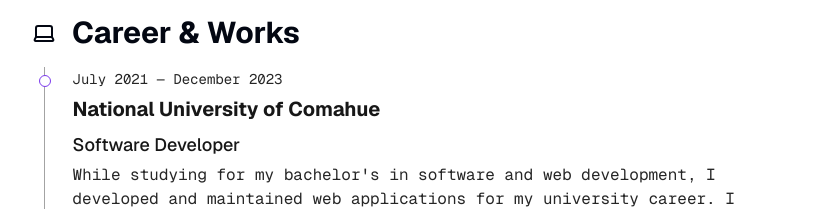
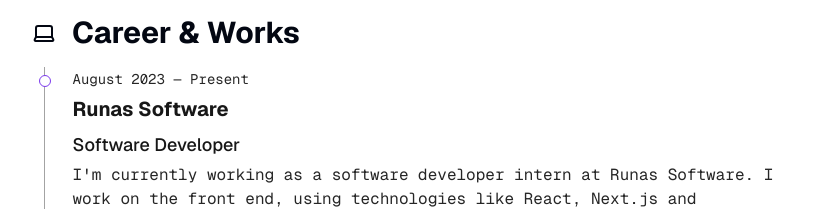
Before and after one commit to gonzalojparra/www, a Next.js app: page / in a window 1280 px wide. Shown: the part 569-778 px from the top of the page, without its empty margins (224-1044 px from the left). Built offline with nearby package versions, Linux system fonts and the light colour scheme.

Commit message:
feat(core): add career data

```diff
--- a/src/components/career-item.tsx
+++ b/src/components/career-item.tsx
@@ -1,8 +1,9 @@
+import Link from 'next/link';
+
 import { Button } from '@/components/ui/button';
 import { ArrowRightIcon } from 'lucide-react';
 
 import { type CareerProps } from '@/types';
-import Link from 'next/link';
 
 export function CareerItem({
   link,
--- a/src/data/index.ts
+++ b/src/data/index.ts
@@ -20,7 +20,7 @@
 };
 
 export const ABOUT = {
-  title: `Frontend Developer, Committed to creating innovative and user-centered solutions.
+  title: `Front end Developer, Committed to creating innovative and user-centered solutions.
   Based in Neuquén, Argentina 🇦🇷`,
   description: `Passionate about web technologies. I enjoy creating accessible, performant, and delightful experiences for users. I'm always looking to learn new things and improve my skills.`
 };
@@ -34,10 +34,20 @@
 
 export const CAREER = [
   {
+    company: 'Runas Software',
+    link: 'https://runas-software.com/',
+    badges: ['Intern'],
+    title: 'Software Developer',
+    start: 'August 2023',
+    end: 'Present',
+    description:
+      "I'm currently working as a software developer intern at Runas Software. I work on the front end, using technologies like React, Next.js and TypeScript. I also work on the back end, using technologies like Laravel and Node.js."
+  },
+  {
     company: 'National University of Comahue',
     link: 'https://www.uncoma.edu.ar/',
     badges: ['Student'],
-    title: 'Software Developer',
+    title: 'Full Stack Developer',
     start: 'July 2021',
     end: 'December 2023',
     description:
```
